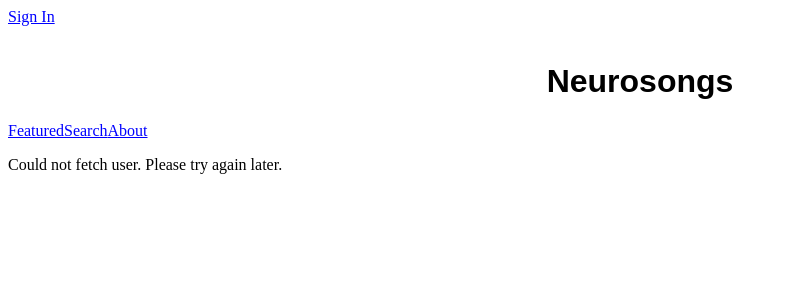
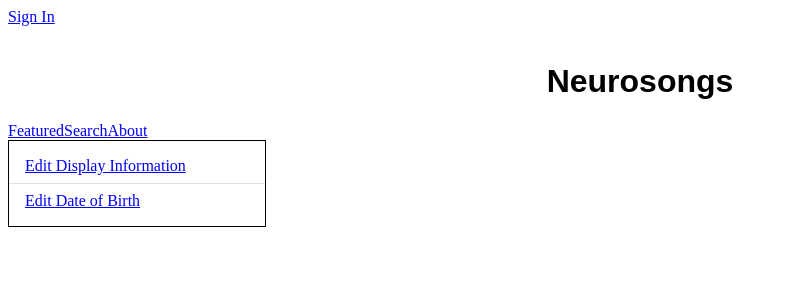
Before and after one commit to AlexMan123456/neurosongs-front-end, a React (Vite) app: page /users/settings in a window 1280 px wide. Shown: the top 300 px of the page, without its empty margins (0-787 px from the left). Built offline with nearby package versions, Linux system fonts and the light colour scheme; no server answers.

Commit message:
Refactored user settings and added date of birth edit page

```diff
--- a/src/App.jsx
+++ b/src/App.jsx
@@ -10,6 +10,8 @@ import LoadingPage from "./components/LoadingPage"
 import Header from "./components/header/Header"
 import SongPage from "./components/songs/SongPage"
 import SongsList from "./components/songs/SongsList"
+import UserDisplayInfoEditPage from "./components/users/settings/UserDisplayInfoEditPage"
+import EditDateOfBirthPage from "./components/users/settings/EditDateOfBirthPage"
 
 function App() {
   return (<>
@@ -23,8 +25,10 @@ function App() {
       <Route path="/sign_in" element={<SignInPage/>}/>
       <Route path="/create_account" element={<GetEmailForSignUpPage/>}/>
       <Route path="/complete_signup" element={<CompleteSignUpPage/>}/>
-      <Route path="/users/:user_id/settings" element={<UserSettingsPage/>}/>
+      <Route path="/users/settings" element={<UserSettingsPage/>}/>
       <Route path="/loading" element={<LoadingPage/>}/>
+      <Route path="/users/settings/:user_id/edit_display" element={<UserDisplayInfoEditPage/>}/>
+      <Route path="/users/settings/:user_id/edit_date_of_birth" element={<EditDateOfBirthPage/>}/>
     </Routes>
   </>)
 }
--- a/src/components/header/UserDropdown.jsx
+++ b/src/components/header/UserDropdown.jsx
@@ -37,7 +37,7 @@ function UserDropdown({setSignOutError}){
 
     function handleUserSettings(){
         setDisplayUserList(false);
-        navigate(`/users/${signedInUser.user_id}/settings`);
+        navigate(`/users/settings`);
     }
 
     function handleSignOut(){
--- /dev/null
+++ b/src/components/users/settings/EditDateOfBirthPage.jsx
@@ -0,0 +1,71 @@
+import { useContext, useState } from "react";
+import { useNavigate, useParams, useSearchParams } from "react-router-dom"
+import { DatePicker } from "@mui/x-date-pickers";
+import { Button } from "@mui/material";
+import verifyUserAge from "../../../utils/verify-user-age";
+import { UserContext } from "../../../contexts/UserContext";
+import wait from "../../../utils/wait";
+import dayjs from "dayjs";
+import { patchUser } from "../../../../api";
+import Loading from "../../Loading";
+
+function EditDateOfBirthPage(){
+    const {user_id} = useParams()
+    const {signedInUser, setSignedInUser} = useContext(UserContext);
+    const [dateOfBirth, setDateOfBirth] = useState(dayjs());
+    const [dateOfBirthError, setDateOfBirthError] = useState("");
+    const [isLoading, setIsLoading] = useState(false);
+    const [error, setError] = useState("")
+    const navigate = useNavigate()
+
+    function handleSubmit(){
+        if(!verifyUserAge(new Date(dateOfBirth), 13)){
+            setDateOfBirthError("You must be 13 years old or older to create an account on this site.");
+            return;
+        }
+
+        setIsLoading(true);
+        return patchUser(user_id, {
+            date_of_birth: new Date(dateOfBirth.format())
+        }).then((user) => {
+            setSignedInUser(user);
+            return wait(2);
+        }).then(() => {
+            setIsLoading(false);
+            navigate("/")
+        })
+        .catch((err) => {
+            setIsLoading(false);
+            setError("Error setting your date of birth. Please try again later.")
+        })
+    }
+
+    if(signedInUser.user_id !== user_id){
+        return (<section>
+                <h2>Wrong account!</h2>
+                <p>Looks like you're on the wrong edit page...</p>
+            </section>)
+    }
+
+    if(isLoading){
+        return <Loading/>
+    }
+
+    if(error){
+        return <p>{error}</p>
+    }
+
+    return (<section>
+        <h2>Please confirm your date of birth</h2>
+        <DatePicker
+            label="Date of birth"
+            value={dateOfBirth}
+            onChange={(newDateOfBirth) => {setDateOfBirth(newDateOfBirth)}}
+        />
+        <br/>
+        {dateOfBirthError ? <p>{dateOfBirthError}</p> : null}
+        <Button variant="contained" onClick={handleSubmit}>Submit</Button>
+    </section>)
+}
+
+export default EditDateOfBirthPage
--- a/src/components/users/settings/UserDetails.jsx
+++ b/src/components/users/settings/UserDisplayInfoEditPage.jsx
@@ -10,7 +10,7 @@ import FileInput from "../../styling/FileInput";
 import wait from "../../../utils/wait";
 import getProfilePictureDirectory from "../../../utils/get-profile-picture-directory";
 
-function UserDetails(){
+function UserDisplayInfoEditPage(){
     const params = useParams()
     const {signedInUser, setSignedInUser} = useContext(UserContext);
     const [username, setUsername] = useState("");
@@ -24,6 +24,7 @@ function UserDetails(){
 
     const [fetchError, setFetchError] = useState("");
     const [profilePictureError, setProfilePictureError] = useState("");
+    const [isPatchLoading, setIsPatchLoading] = useState(false);
     const [patchError, setPatchError] = useState("");
     const navigate = useNavigate()
 
@@ -71,18 +72,19 @@ function UserDetails(){
     }
 
     function handleSubmit(){
-        navigate("/loading");
+        setIsPatchLoading(true);
         return wait(2).then(() => {
             const newImageRef = ref(storage, getProfilePictureDirectory({user_id: params.user_id, profile_picture: profilePicture.name}));
             return uploadBytes(newImageRef, profilePicture)
         }).then(() => {
             return patchUser(params.user_id, {username, artist_name, profile_picture: profilePicture.name, description})
         }).then((user) => {
+            setIsPatchLoading(false);
             setSignedInUser(user);
             navigate(`/`)
         }).catch((err) => {
-            navigate(`/users/${user.user_id}/settings`)
-            setPatchError("Error updating profile. Please try again later.")
+            setIsPatchLoading(false);
+            setPatchError("Error updating profile. Please try again later.");
         })
     }
 
@@ -93,7 +95,7 @@ function UserDetails(){
             </section>)
     }
 
-    if(isFetchLoading){
+    if(isFetchLoading || isPatchLoading){
         return <Loading/>
     }
 
@@ -131,4 +133,4 @@ function UserDetails(){
     </section>)
 }
 
-export default UserDetails
+export default UserDisplayInfoEditPage
--- a/src/components/users/settings/UserSettingsPage.jsx
+++ b/src/components/users/settings/UserSettingsPage.jsx
@@ -1,9 +1,29 @@
-import UserDetails from "./UserDetails"
+import { Divider, List, ListItemButton, ListItemText } from "@mui/material"
+import UserDisplayInfoEditPage from "./UserDisplayInfoEditPage"
+import StyledLink from "../../styling/StyledLink"
+import { useContext } from "react"
+import { UserContext } from "../../../contexts/UserContext"
+import { useNavigate } from "react-router-dom"
 
 
 function UserSettingsPage(){
+    const {signedInUser} = useContext(UserContext);
+    const navigate = useNavigate()
+
     return (<>
-        <UserDetails/>
+    <List sx={{
+            width: "20vw",
+            border: 0.5
+        }}
+    >
+        <ListItemButton onClick={() => {navigate(`/users/settings/${signedInUser.user_id}/edit_display`)}}>
+            <StyledLink to={`/users/settings/${signedInUser.user_id}/edit_display`}>Edit Display Information</StyledLink>
+        </ListItemButton>
+        <Divider/>
+        <ListItemButton onClick={() => {navigate(`/users/settings/${signedInUser.user_id}/edit_date_of_birth`)}}>
+            <StyledLink to={`/users/settings/${signedInUser.user_id}/edit_date_of_birth`}>Edit Date of Birth</StyledLink>
+        </ListItemButton>
+    </List>
     </>)
 }
 
```
